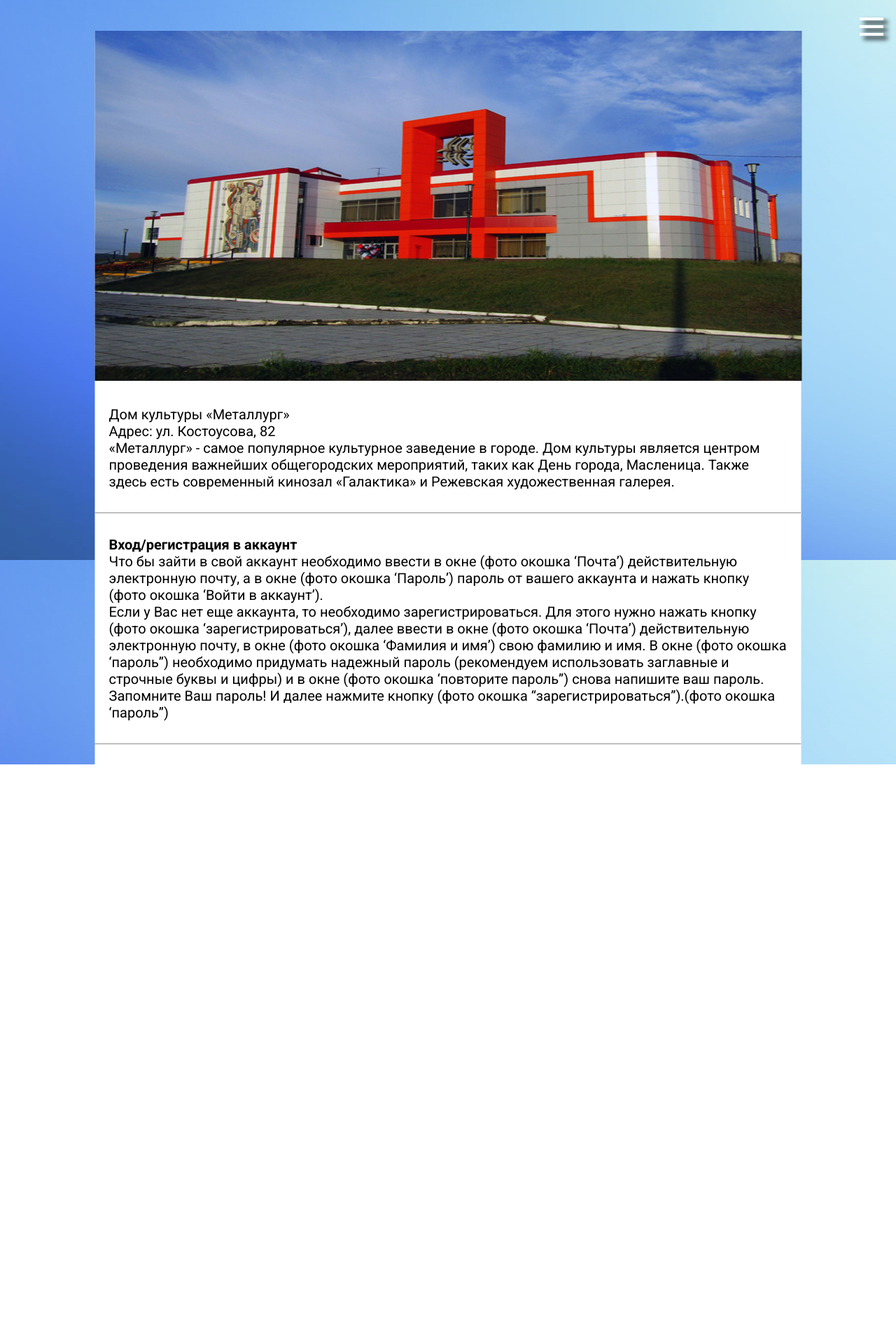
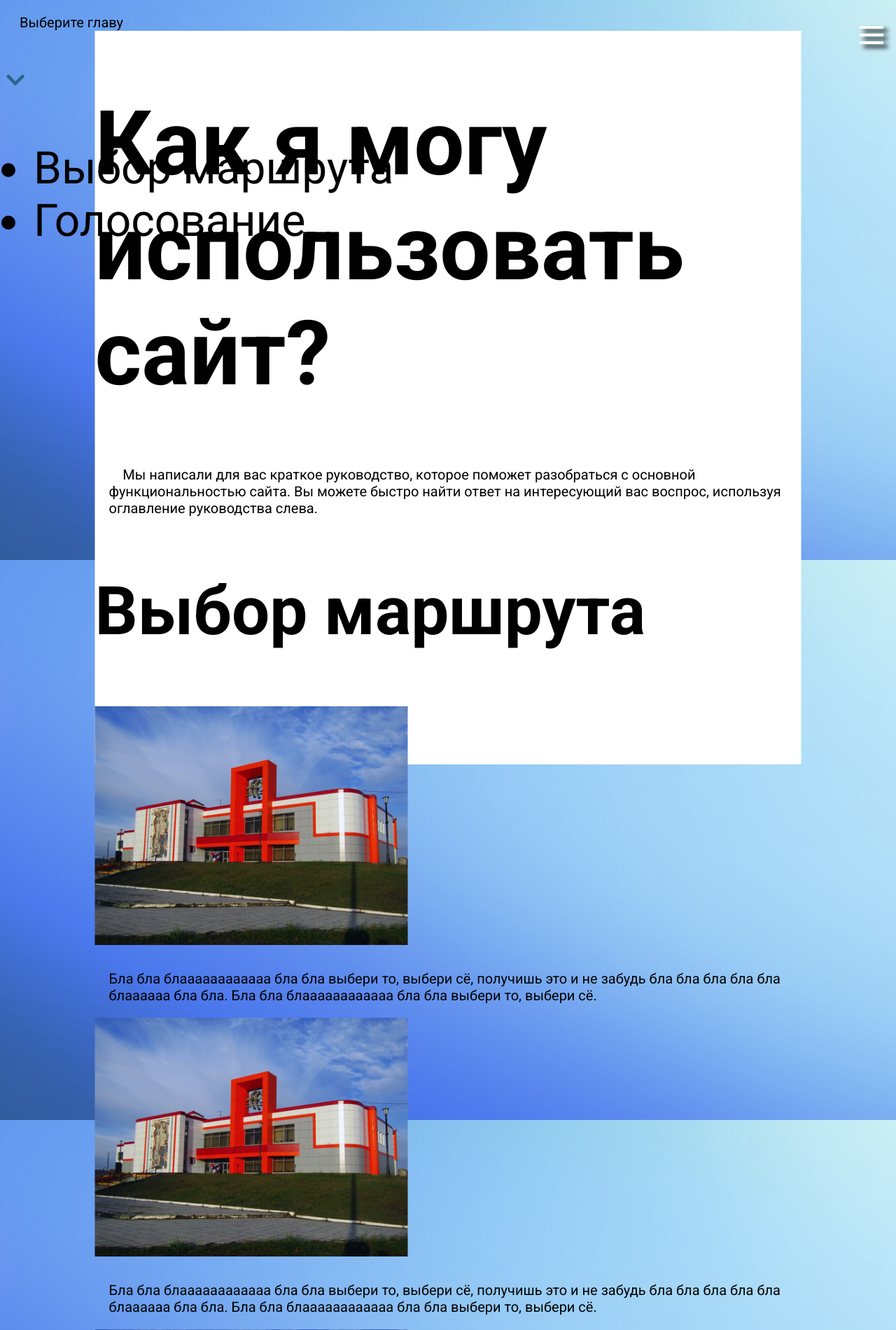
Before and after one commit to GreatSherhebe1/-nimals, a Django app: page /manual/ in a window 1280 px wide. Shown: the top 1900 px of the page at 70% size. Before the commit the page ends 1092 px from the top, so only its background shows below. Run offline with Django 4.2, Linux system fonts and the light colour scheme.

Commit message:
manual started

```diff
--- /dev/null
+++ b/rezSite/manual/static/scripts/open-select.js
@@ -0,0 +1,15 @@
+const navigationHeader = document.querySelector('.navigation-header');
+const navigationList = document.querySelector('.navigation_list');
+const navigationOptions = document.querySelectorAll('.navigation_list li');
+
+navigationHeader.addEventListener('click', () => {
+    navigationList.classList.toggle('hidden');
+})
+
+navigationOptions.forEach((option) => {
+    option.addEventListener('click', function () {
+        const value = this.value;
+        window.scrollTo(0, Number(value))
+        navigationList.classList.add('hidden');
+    })
+})
--- a/rezSite/manual/templates/manual.html
+++ b/rezSite/manual/templates/manual.html
@@ -32,21 +32,87 @@
         </div>
     </div>
   </header>
+  <div class="navigation">
+    <div class="navigation-container">
+      <div class="navigation-header">
+        <p>Выберите главу</p>
+        <img src="{% static 'pictures/select.svg' %}" width="28" height="17">
+      </div>
+      <ul class="navigation_list hidden">
+        <li value="272.7"><a>Выбор маршрута</a></li>
+        <li value="1795.3"><a>Голосование</a></li>
+      </ul>
+    </div>
+  </div>
   <div class="media-feed">
-    <img src="{% static 'pictures/Metallurg.jpg' %}" width="1010" height="500">
-    <p>
-      Дом культуры «Металлург»<br>
-      Адрес: ул. Костоусова, 82<br>
-      «Металлург» - самое популярное культурное заведение в городе. Дом культуры является центром проведения важнейших общегородских мероприятий, таких как День города, Масленица. Также здесь есть современный кинозал «Галактика» и Режевская художественная галерея.
-    </p>
-    <hr>
-    <p>
-      <b>Вход/регистрация в аккаунт</b><br>
-      Что бы зайти в свой аккаунт необходимо ввести в окне (фото окошка ‘Почта’) действительную электронную почту, а в окне (фото окошка ‘Пароль’) пароль от вашего аккаунта и нажать кнопку (фото окошка ‘Войти в аккаунт’).<br>
-      Если у Вас нет еще аккаунта, то необходимо зарегистрироваться. Для этого нужно нажать кнопку (фото окошка ‘зарегистрироваться’), далее ввести в окне (фото окошка ‘Почта’) действительную электронную почту, в окне (фото окошка ‘Фамилия и имя’) свою фамилию и имя. В окне (фото окошка ‘пароль”) необходимо придумать надежный пароль (рекомендуем использовать заглавные и строчные буквы и цифры) и в окне (фото окошка ‘повторите пароль”) снова напишите ваш пароль. Запомните Ваш пароль! И далее нажмите кнопку (фото окошка “зарегистрироваться”).(фото окошка ‘пароль”)
-    </p>
-    <hr>
+    <div class="intro">
+      <h1>
+        Как я могу использовать сайт?
+      </h1>
+      <p>
+        &nbsp;&nbsp;&nbsp;&nbsp;Мы написали для вас краткое руководство, которое поможет разобраться с основной функциональностью сайта. Вы можете быстро найти ответ на интересующий вас воспрос, используя оглавление руководства слева.
+      </p>
+    </div>
+    <section class="section">
+      <h2>
+        Выбор маршрута
+      </h2>
+      <div class="subsection">
+        <img src="{% static 'pictures/Metallurg.jpg' %}" width="447" height="341">
+        <p>
+          Бла бла блаааааааааааа бла бла выбери то, выбери сё, получишь это и не забудь бла бла бла бла бла блаааааа бла бла. Бла бла блаааааааааааа бла бла выбери то, выбери сё.
+        </p>
+      </div>
+      <div class="subsection">
+        <img src="{% static 'pictures/Metallurg.jpg' %}" width="447" height="341">
+        <p>
+          Бла бла блаааааааааааа бла бла выбери то, выбери сё, получишь это и не забудь бла бла бла бла бла блаааааа бла бла. Бла бла блаааааааааааа бла бла выбери то, выбери сё.
+        </p>
+      </div>
+      <div class="subsection">
+        <img src="{% static 'pictures/Metallurg.jpg' %}" width="447" height="341">
+        <p>
+          Бла бла блаааааааааааа бла бла выбери то, выбери сё, получишь это и не забудь бла бла бла бла бла блаааааа бла бла. Бла бла блаааааааааааа бла бла выбери то, выбери сё.
+        </p>
+      </div>
+      <div class="subsection">
+        <img src="{% static 'pictures/Metallurg.jpg' %}" width="447" height="341">
+        <p>
+          Бла бла блаааааааааааа бла бла выбери то, выбери сё, получишь это и не забудь бла бла бла бла бла блаааааа бла бла. Бла бла блаааааааааааа бла бла выбери то, выбери сё.
+        </p>
+      </div>
+    </section>
+    <section class="section">
+      <h2>
+        Голосование
+      </h2>
+      <div class="subsection">
+        <img src="{% static 'pictures/Metallurg.jpg' %}" width="447" height="341">
+        <p>
+          Бла бла блаааааааааааа бла бла выбери то, выбери сё, получишь это и не забудь бла бла бла бла бла блаааааа бла бла. Бла бла блаааааааааааа бла бла выбери то, выбери сё.
+        </p>
+      </div>
+      <div class="subsection">
+        <img src="{% static 'pictures/Metallurg.jpg' %}" width="447" height="341">
+        <p>
+          Бла бла блаааааааааааа бла бла выбери то, выбери сё, получишь это и не забудь бла бла бла бла бла блаааааа бла бла. Бла бла блаааааааааааа бла бла выбери то, выбери сё.
+        </p>
+      </div>
+      <div class="subsection">
+        <img src="{% static 'pictures/Metallurg.jpg' %}" width="447" height="341">
+        <p>
+          Бла бла блаааааааааааа бла бла выбери то, выбери сё, получишь это и не забудь бла бла бла бла бла блаааааа бла бла. Бла бла блаааааааааааа бла бла выбери то, выбери сё.
+        </p>
+      </div>
+      <div class="subsection">
+        <img src="{% static 'pictures/Metallurg.jpg' %}" width="447" height="341">
+        <p>
+          Бла бла блаааааааааааа бла бла выбери то, выбери сё, получишь это и не забудь бла бла бла бла бла блаааааа бла бла. Бла бла блаааааааааааа бла бла выбери то, выбери сё.
+        </p>
+      </div>
+    </section>
   </div>
   <script src="{% static 'scripts/open-menu.js' %}"></script>
+  <script src="{% static 'scripts/open-select.js' %}"></script>
 </body>
 </html>
```
Also changed, not shown: rezSite/manual/static/css/manual.css (+106 -1 lines), rezSite/manual/static/pictures/select.png (added), rezSite/manual/static/pictures/select.svg (added).
